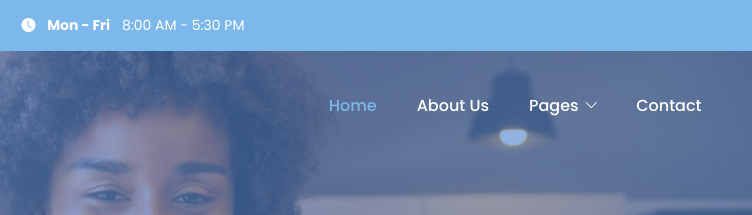
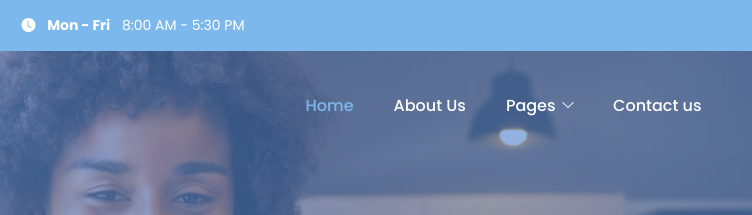
Before and after one commit to Sandraolis/tinitiniservice, a plain HTML site: page index.html in a window 1280 px wide. Shown: the top 215 px of the page, 296-1048 px from the left. Drawn offline with Linux system fonts and the light colour scheme.

Commit message:
modify contact to contact us on index page

```diff
--- a/index.html
+++ b/index.html
@@ -98,7 +98,7 @@ Free Bootstrap 5 HTML Template
                         </li>
 
                         <li class="nav-item">
-                            <a class="nav-link" href="contact.html">Contact</a>
+                            <a class="nav-link" href="contact.html">Contact us</a>
                         </li>
 
                         <li class="nav-item ms-3">
```
Also changed, not shown: 1 other file.
